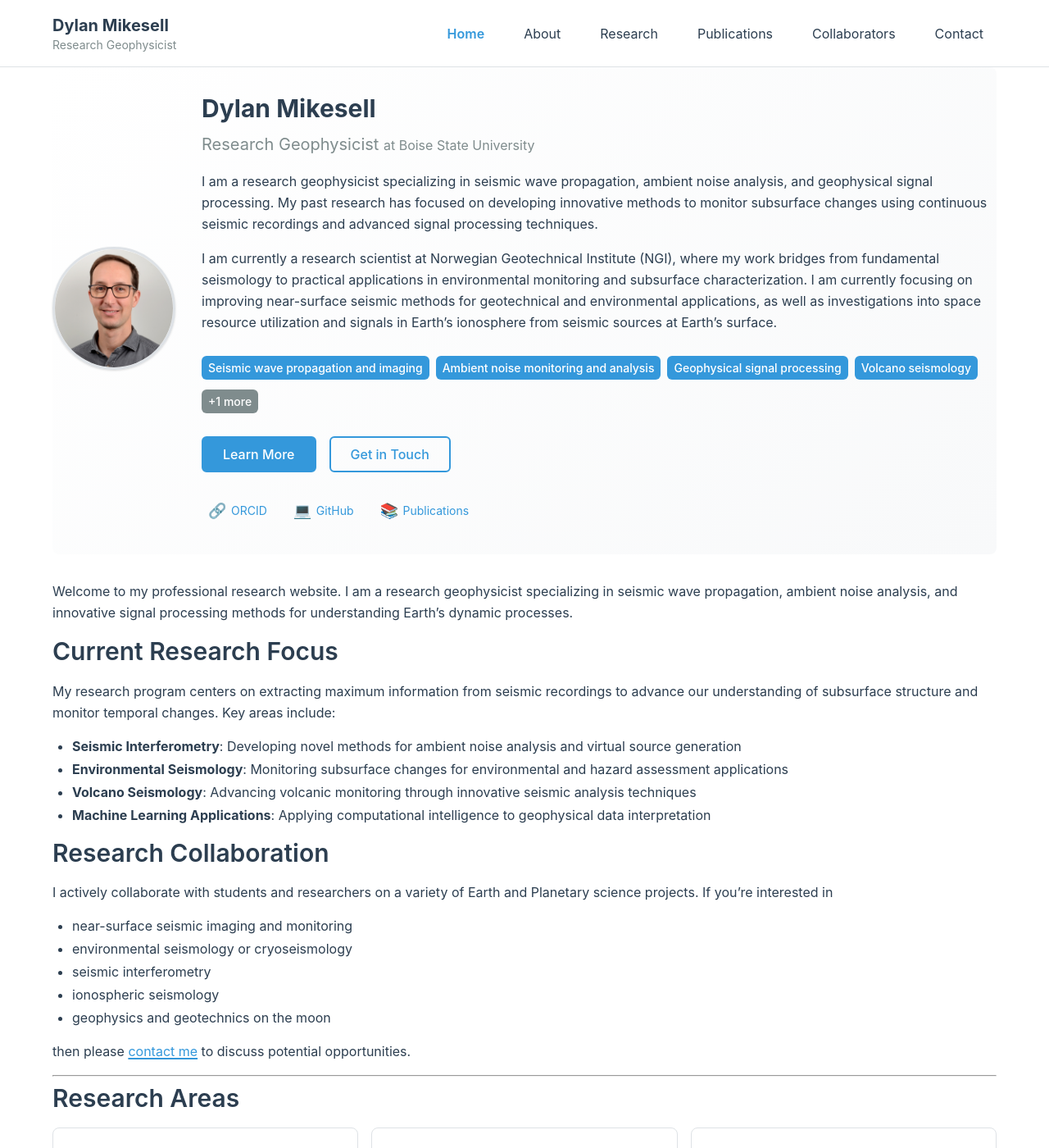
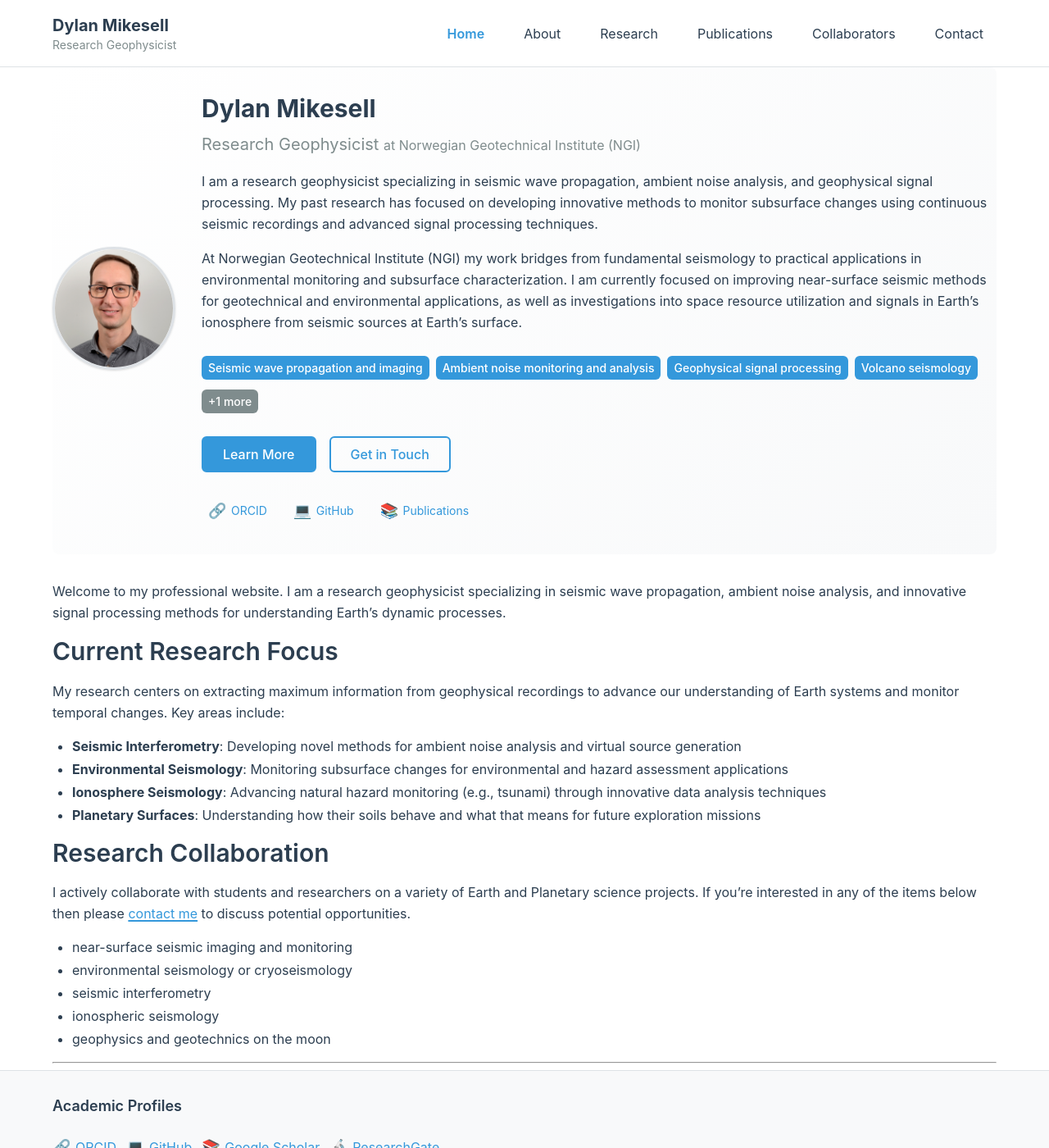
Before and after one commit to dylanmikesell/dylanmikesell.github.io, a Jekyll site: the page built from index.md, in a window 1280 px wide and 1400 px high. Shown: the whole window at 82% size. Built offline with Jekyll 4.4.1, drawn with Linux system fonts in a browser that asks for light colours; some of the changed text lies outside the part shown.

Commit message:
refactor: update homepage content and remove research area cards
- Update index.md with focused research areas and planetary science interests
- Add lunar and Mars geotechnical work to research focus
- Update profile.yml with current position and research interests
- Remove research area cards section from homepage layout
- Keep expertise.yml for future reference

```diff
--- a/_data/profile.yml
+++ b/_data/profile.yml
@@ -4,8 +4,8 @@
 # Core Identity
 name: "Dylan Mikesell"
 title: "Research Geophysicist"
-affiliation: "Boise State University"
-department: "Geosciences Department"
+affiliation: "Norwegian Geotechnical Institute (NGI)"
+department: "Remote Sensing and Geophysics"
 position: "Assistant Professor"
 
 # Research Identity
@@ -20,7 +20,7 @@ expertise_areas:
   - "Seismic interferometry"
   - "Array processing"
   - "Time series analysis"
-  - "Machine learning for geophysics"
+  - "Co-seismic ionosphere signals"
   - "Field instrumentation"
   - "Data visualization"
 
@@ -31,9 +31,8 @@ bio_summary: |
   developing innovative methods to monitor subsurface changes using continuous
   seismic recordings and advanced signal processing techniques.
 
-  I am currently a research scientist at Norwegian Geotechnical Institute (NGI), where
-  my work bridges from fundamental seismology to practical applications in environmental
-  monitoring and subsurface characterization. I am currently focusing on improving near-surface
+  At Norwegian Geotechnical Institute (NGI) my work bridges from fundamental seismology to practical applications in environmental
+  monitoring and subsurface characterization. I am currently focused on improving near-surface
   seismic methods for geotechnical and environmental applications, as well as investigations into
   space resource utilization and signals in Earth's ionosphere from seismic sources at Earth's surface.
 
@@ -85,5 +84,5 @@ key_achievements:
 
 # Professional Status
 status: "active" # active, emeritus, visiting
-availability: "accepting_students" # accepting_students, not_accepting, limited
+availability: "not_accepting" # accepting_students, not_accepting, limited
 last_updated: "2025-01-20"
--- a/_layouts/home.html
+++ b/_layouts/home.html
@@ -21,22 +21,6 @@ layout: default
     </div>
   </div>
 
-  <!-- Expertise Preview -->
-  {% if site.data.expertise %}
-  <section class="expertise-preview" aria-labelledby="expertise-heading">
-    <div class="container">
-      <h2 id="expertise-heading">Research Areas</h2>
-      {% include expertise-list.html limit=6 %}
-      <div class="text-center">
-        <a href="{{ '/research/' | relative_url }}" class="btn btn-outline">
-          View All Research
-          <span class="sr-only">areas and projects</span>
-        </a>
-      </div>
-    </div>
-  </section>
-  {% endif %}
-
   <!-- Recent Updates -->
   {% if site.posts.size > 0 %}
   <section class="recent-updates" aria-labelledby="updates-heading">
--- a/index.md
+++ b/index.md
@@ -4,20 +4,20 @@ title: "Dylan Mikesell - Research Geophysicist"
 description: "Professional research website showcasing geophysical expertise, publications, and academic opportunities in seismic wave analysis and environmental monitoring."
 ---
 
-Welcome to my professional research website. I am a research geophysicist specializing in seismic wave propagation, ambient noise analysis, and innovative signal processing methods for understanding Earth's dynamic processes.
+Welcome to my professional website. I am a research geophysicist specializing in seismic wave propagation, ambient noise analysis, and innovative signal processing methods for understanding Earth's dynamic processes.
 
 ## Current Research Focus
 
-My research program centers on extracting maximum information from seismic recordings to advance our understanding of subsurface structure and monitor temporal changes. Key areas include:
+My research centers on extracting maximum information from geophysical recordings to advance our understanding of Earth systems and monitor temporal changes. Key areas include:
 
 - **Seismic Interferometry**: Developing novel methods for ambient noise analysis and virtual source generation
 - **Environmental Seismology**: Monitoring subsurface changes for environmental and hazard assessment applications
-- **Volcano Seismology**: Advancing volcanic monitoring through innovative seismic analysis techniques
-- **Machine Learning Applications**: Applying computational intelligence to geophysical data interpretation
+- **Ionosphere Seismology**: Advancing natural hazard monitoring (e.g., tsunami) through innovative data analysis techniques
+- **Planetary Surfaces**: Understanding how their soils behave and what that means for future exploration missions
 
 ## Research Collaboration
 
-I actively collaborate with students and researchers on a variety of Earth and Planetary science projects. If you're interested in
+I actively collaborate with students and researchers on a variety of Earth and Planetary science projects. If you're interested in any of the items below then please [contact me]({{ '/contact/' | relative_url }}) to discuss potential opportunities.
 
 - near-surface seismic imaging and monitoring
 - environmental seismology or cryoseismology
@@ -25,8 +25,6 @@ I actively collaborate with students and researchers on a variety of Earth and P
 - ionospheric seismology
 - geophysics and geotechnics on the moon
 
-then please [contact me]({{ '/contact/' | relative_url }}) to discuss potential opportunities.
-
 ---
 
 <!-- *Advancing geophysical understanding through innovative signal processing, rigorous field work, and collaborative research that bridges theory and practice.* -->
```
Also changed, not shown: _data/expertise.yml (+6 -6 lines).
